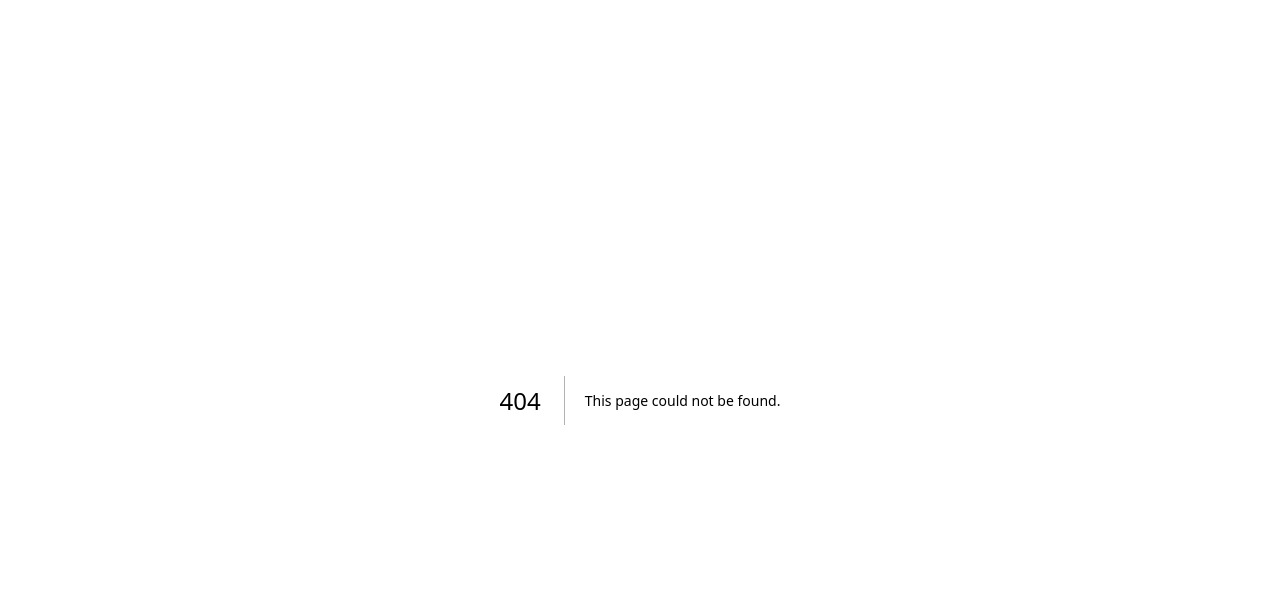
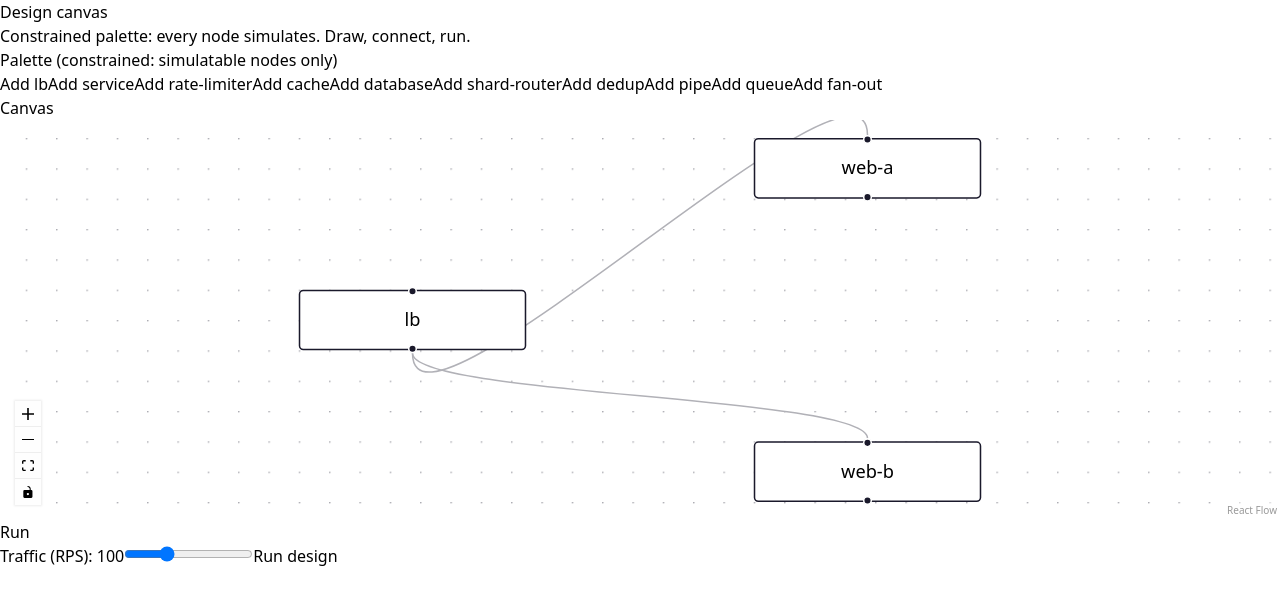
Before and after one commit to electron224/backpressure, a Next.js app in the folder apps/web/: page /design in a window 1280 px wide. Before the commit this address had no page. Shown: the top 604 px of the page. Built offline with nearby package versions, Linux system fonts and the light colour scheme.

Commit message:
feat(canvas): constrained design page with run

```diff
--- /dev/null
+++ b/apps/web/app/design/page.tsx
@@ -0,0 +1,11 @@
+import { DesignCanvas } from "../../components/design-canvas";
+
+export default function DesignPage(): JSX.Element {
+  return (
+    <main>
+      <h1>Design canvas</h1>
+      <p>Constrained palette: every node simulates. Draw, connect, run.</p>
+      <DesignCanvas />
+    </main>
+  );
+}
--- /dev/null
+++ b/apps/web/components/design-canvas.tsx
@@ -0,0 +1,167 @@
+// apps/web/components/design-canvas.tsx
+"use client";
+
+import { useCallback, useMemo, useState } from "react";
+import {
+  Background,
+  Controls,
+  ReactFlow,
+  addEdge,
+  applyEdgeChanges,
+  applyNodeChanges,
+} from "@xyflow/react";
+import type { Connection, Edge, EdgeChange, Node, NodeChange } from "@xyflow/react";
+import "@xyflow/react/dist/style.css";
+import { compileFlow, paletteKinds } from "@backpressure/canvas";
+import { runPreset } from "@backpressure/concept-engine";
+import { runChecks } from "@backpressure/coach";
+import type { StructuralFinding } from "@backpressure/coach";
+
+interface RunReport {
+  rows: { label: string; p99: number; verdict: string; narration: string }[];
+  checks: StructuralFinding[];
+  error: string | null;
+}
+
+let nodeCounter = 0;
+
+function seedNodes(): Node[] {
+  return [
+    { id: "lb", type: "lb", position: { x: 50, y: 150 }, data: { label: "lb" } },
+    { id: "web-a", type: "service", position: { x: 350, y: 50 }, data: { label: "web-a" } },
+    { id: "web-b", type: "service", position: { x: 350, y: 250 }, data: { label: "web-b" } },
+  ];
+}
+
+function seedEdges(): Edge[] {
+  return [
+    { id: "e-lb-a", source: "lb", target: "web-a" },
+    { id: "e-lb-b", source: "lb", target: "web-b" },
+  ];
+}
+
+export function DesignCanvas(): JSX.Element {
+  const [nodes, setNodes] = useState<Node[]>(seedNodes);
+  const [edges, setEdges] = useState<Edge[]>(seedEdges);
+  const [rps, setRps] = useState<number>(100);
+  const [report, setReport] = useState<RunReport | null>(null);
+
+  const onNodesChange = useCallback(
+    (changes: NodeChange[]) => setNodes((current) => applyNodeChanges(changes, current)),
+    [],
+  );
+  const onEdgesChange = useCallback(
+    (changes: EdgeChange[]) => setEdges((current) => applyEdgeChanges(changes, current)),
+    [],
+  );
+  const onConnect = useCallback(
+    (connection: Connection) => setEdges((current) => addEdge(connection, current)),
+    [],
+  );
+
+  const palette = useMemo(() => paletteKinds(), []);
+
+  function addNode(kind: string): void {
+    nodeCounter += 1;
+    const id = `${kind}-${nodeCounter}`;
+    setNodes((current) => [
+      ...current,
+      { id, type: kind, position: { x: 50 + (nodeCounter % 5) * 40, y: 50 + (nodeCounter % 5) * 40 }, data: { label: id } },
+    ]);
+  }
+
+  function runDesign(): void {
+    try {
+      const topology = compileFlow(
+        nodes.map((node) => ({ id: node.id, kind: node.type ?? "service", config: {} })),
+        edges.map((edge) => ({ from: edge.source, to: edge.target })),
+      );
+      const preset = {
+        id: "canvas-design",
+        topology,
+        controls: [],
+        metrics: ["p99"],
+        challenges: [{ id: "canvas.run", text: "Run the design", verdict: "slo.p99" }],
+      };
+      const result = runPreset(preset, { rps });
+      setReport({
+        rows: [{ label: "design", p99: result.p99, verdict: result.verdict, narration: result.narration }],
+        checks: runChecks(topology, ["no_single_point_of_failure", "cache_between_app_and_db"]),
+        error: null,
+      });
+    } catch (error) {
+      setReport({ rows: [], checks: [], error: error instanceof Error ? error.message : String(error) });
+    }
+  }
+
+  return (
+    <div>
+      <section aria-label="Palette">
+        <h2>Palette (constrained: simulatable nodes only)</h2>
+        {palette.map((kind) => (
+          <button key={kind} type="button" onClick={() => addNode(kind)}>
+            Add {kind}
+          </button>
+        ))}
+      </section>
+      <section aria-label="Canvas">
+        <h2>Canvas</h2>
+        <div style={{ height: 400 }}>
+          <ReactFlow nodes={nodes} edges={edges} onNodesChange={onNodesChange} onEdgesChange={onEdgesChange} onConnect={onConnect} fitView>
+            <Background />
+            <Controls />
+          </ReactFlow>
+        </div>
+      </section>
+      <section aria-label="Run">
+        <h2>Run</h2>
+        <label>
+          Traffic (RPS): {rps}
+          <input type="range" min={10} max={300} value={rps} onChange={(e) => setRps(Number(e.currentTarget.value))} />
+        </label>
+        <button type="button" onClick={runDesign}>
+          Run design
+        </button>
+      </section>
+      {report !== null && (
+        <section aria-label="Results">
+          <h2>Results</h2>
+          {report.error !== null ? (
+            <p>{report.error}</p>
+          ) : (
+            <>
+              <table>
+                <caption>Simulation verdicts</caption>
+                <thead>
+                  <tr>
+                    <th scope="col">Design</th>
+                    <th scope="col">p99 (ms)</th>
+                    <th scope="col">SLO 150ms</th>
+                    <th scope="col">What happened</th>
+                  </tr>
+                </thead>
+                <tbody>
+                  {report.rows.map((row) => (
+                    <tr key={row.label}>
+                      <th scope="row">{row.label}</th>
+                      <td>{Math.round(row.p99)}</td>
+                      <td>{row.verdict}</td>
+                      <td>{row.narration}</td>
+                    </tr>
+                  ))}
+                </tbody>
+              </table>
+              <ul>
+                {report.checks.map((check) => (
+                  <li key={check.id}>
+                    {check.id}: {check.passed ? "PASS" : "FAIL"} — {check.detail}
+                  </li>
+                ))}
+              </ul>
+            </>
+          )}
+        </section>
+      )}
+    </div>
+  );
+}
--- a/apps/web/package.json
+++ b/apps/web/package.json
@@ -8,9 +8,12 @@
     "build": "next build"
   },
   "dependencies": {
+    "@backpressure/canvas": "workspace:^",
+    "@backpressure/coach": "workspace:^",
     "@backpressure/concept-engine": "workspace:*",
     "@backpressure/sim-components": "workspace:*",
     "@backpressure/sim-core": "workspace:*",
+    "@xyflow/react": "12",
     "next": "14.2.25",
     "next-mdx-remote": "5.0.0",
     "react": "18.3.1",
```
